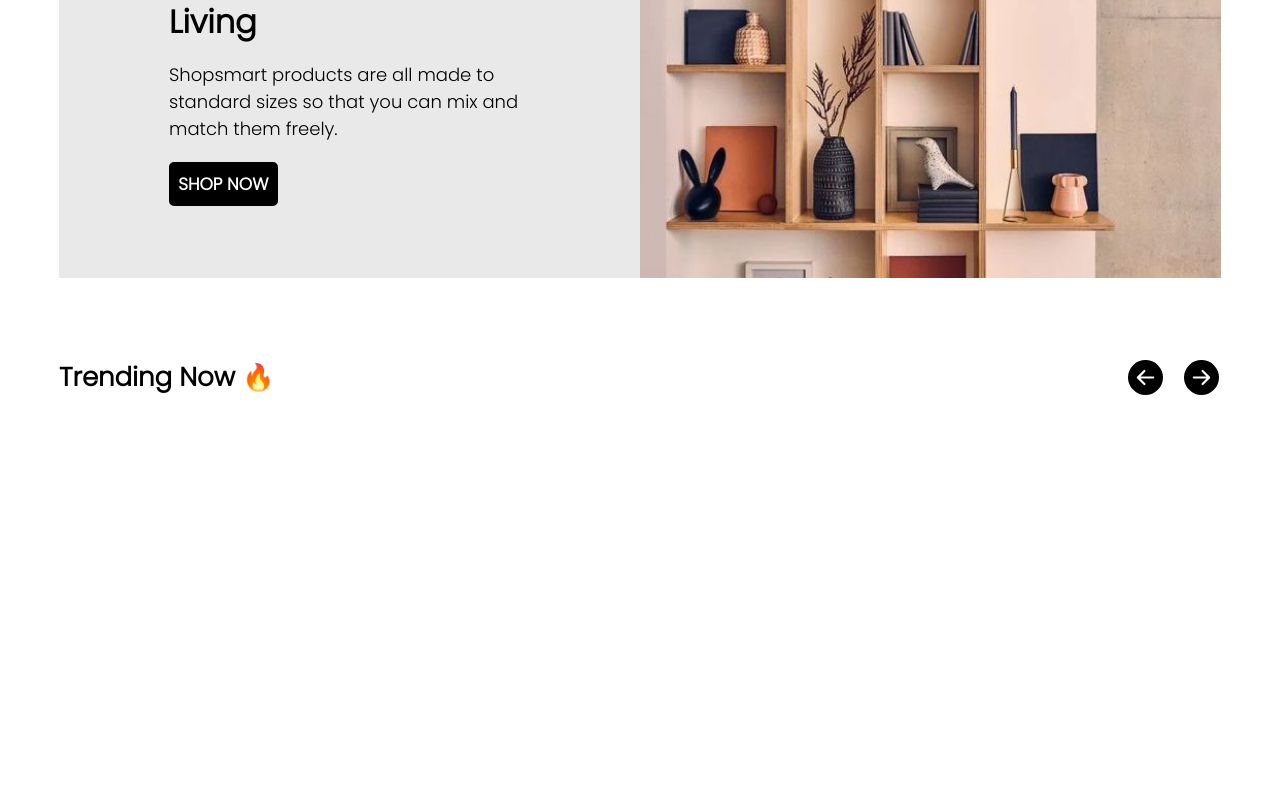
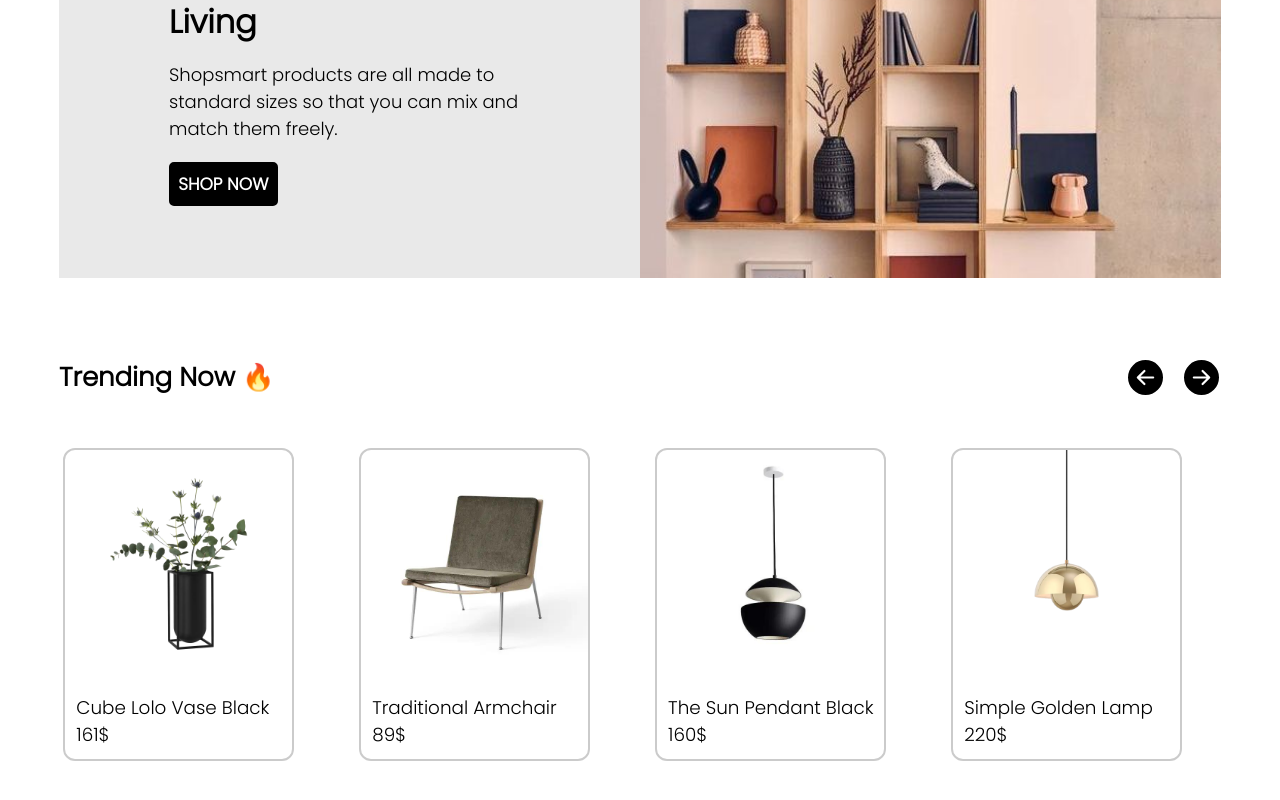
Before and after one commit to saikota01/shopsmart, an Angular app: page / in a window 1280 px wide. Shown: the part 1838-2638 px from the top of the page. Before the commit the page ends 2321 px from the top, so only its background shows below. Built offline with nearby package versions, Linux system fonts and the light colour scheme.

Commit message:
trending section complete

```diff
--- a/src/app/app.module.ts
+++ b/src/app/app.module.ts
@@ -8,6 +8,7 @@ import { RecommendedComponent } from './recommended/recommended.component';
 import { BannerComponent } from './banner/banner.component';
 import { TrendingsliderComponent } from './trendingslider/trendingslider.component';
 import { RecoproductComponent } from './recoproduct/recoproduct.component';
+import { TrendingitemComponent } from './trendingitem/trendingitem.component';
 
 @NgModule({
   declarations: [
@@ -17,6 +18,7 @@ import { RecoproductComponent } from './recoproduct/recoproduct.component';
     BannerComponent,
     TrendingsliderComponent,
     RecoproductComponent,
+    TrendingitemComponent,
   ],
   imports: [
     HttpClientModule,
--- a/src/app/recoproduct/recoproduct.component.css
+++ b/src/app/recoproduct/recoproduct.component.css
@@ -14,6 +14,7 @@
 
 .product:hover {
     scale: 1.03;
+    outline-color: black;
     box-shadow: rgba(0, 0, 0, 0.205) 0px 5px 15px;
 }
 
--- /dev/null
+++ b/src/app/trendingitem/trendingitem.component.css
@@ -0,0 +1,44 @@
+.row-container {
+    display: flex;
+    gap: 4.32rem;
+    overflow-x: scroll;
+    overflow-y: hidden;
+    white-space: nowrap;
+    scroll-behavior: smooth;
+    position: relative;
+    padding: 0.675rem 0.405rem;
+}
+
+/* Hide scrollbar for Chrome, Safari and Opera */
+.row-container::-webkit-scrollbar {
+    display: none;
+
+    /* Hide scrollbar for IE, Edge and Firefox */
+    -ms-overflow-style: none;
+    scrollbar-width: none;
+}
+
+.row-item {
+    outline: 2px solid rgba(0, 0, 0, .205);
+    cursor: pointer;
+    transition: all 0.15s ease-in;
+    border-radius: 10px;
+}
+
+.row-item a {
+    text-decoration: none;
+    color: black;
+}
+
+.row-item:hover {
+    outline: 2px solid rgba(0, 0, 0, .6);
+}
+
+.item-header img {
+    width: 14.175rem;
+}
+
+.item-description {
+    font-size: 1.1475rem;
+    padding: 0.675rem;
+}
--- /dev/null
+++ b/src/app/trendingitem/trendingitem.component.html
@@ -0,0 +1,13 @@
+<div class="row-container" id="slider">
+    <div class="row-item" *ngFor="let item of trendingItems">
+        <a [href]="'categories/product/'+item.id">
+            <div class="item-header">
+                <img [src]="item.img" alt={{item.id}}>
+            </div>
+            <div class="item-description">
+                <p>{{item.description}}</p>
+                <p class="item-price">{{item.price}}$</p>
+            </div>
+        </a>
+    </div>
+</div>
--- /dev/null
+++ b/src/app/trendingitem/trendingitem.component.ts
@@ -0,0 +1,14 @@
+import { Component, OnInit } from '@angular/core';
+import { items } from '../ProductDetails';
+
+@Component({
+  selector: 'app-trendingitem',
+  templateUrl: './trendingitem.component.html',
+  styleUrls: ['./trendingitem.component.css']
+})
+export class TrendingitemComponent implements OnInit{
+  trendingItems: any[] = []
+  ngOnInit(): void {
+    this.trendingItems = items.filter((item) => item.id > 8);
+  }
+}
--- a/src/app/trendingslider/trendingslider.component.html
+++ b/src/app/trendingslider/trendingslider.component.html
@@ -15,8 +15,6 @@
                 </button>
             </div>
         </div>
-        <div class="row-container" id="slider">
-
-        </div>
+        <app-trendingitem></app-trendingitem>
     </div>
 </div>
```
Also changed, not shown: 1 other file (tests, documents, lock files or other folders).
